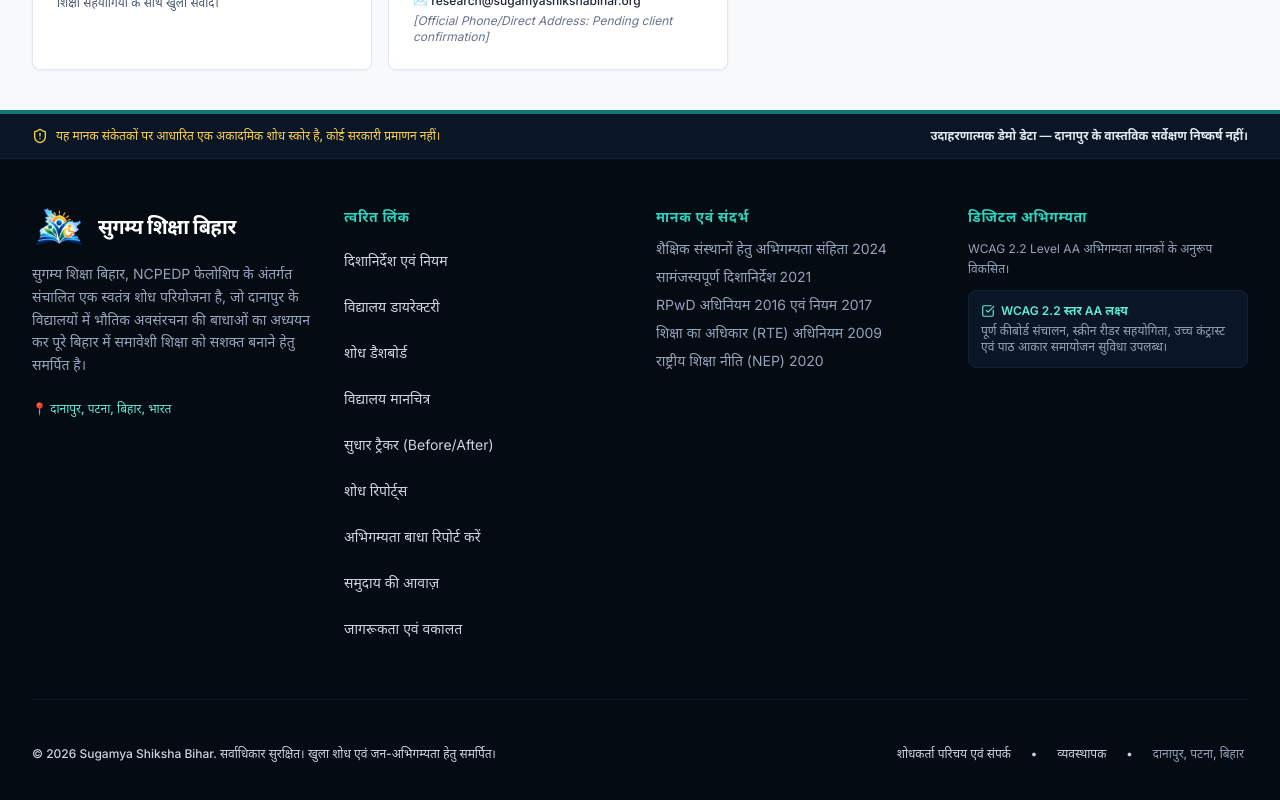
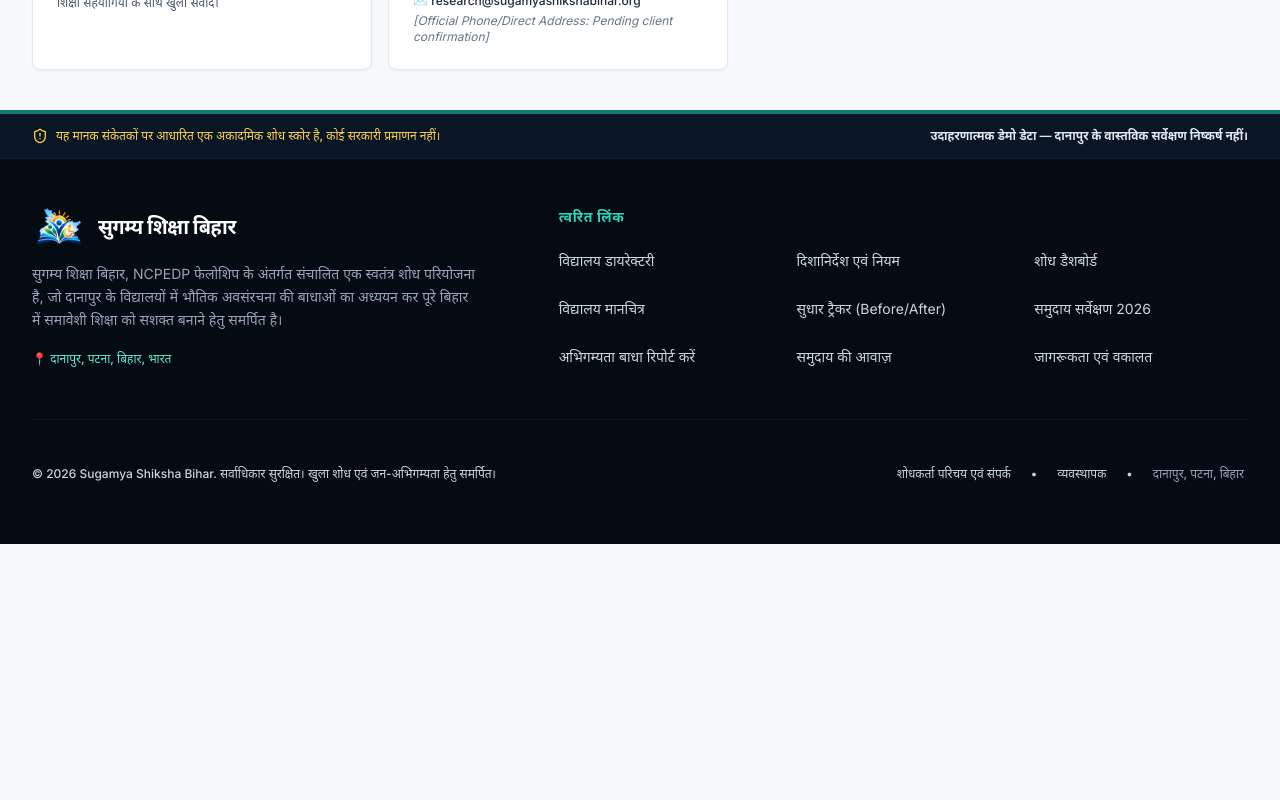
Before and after one commit to adityarajgupta154/-Sugamya-Shiksha-, a Next.js app: page /about in a window 1280 px wide. Shown: the part 1380-2180 px from the top of the page. After the commit the page ends 1924 px from the top, so only its background shows below. Built offline with nearby package versions, Linux system fonts and the light colour scheme; no server answers.

Commit message:
fix(footer): remove Standards & Framework and Digital Accessibility sections

```diff
--- a/src/components/layout/Footer.tsx
+++ b/src/components/layout/Footer.tsx
@@ -4,7 +4,7 @@ import React from "react";
 import Link from "next/link";
 import Image from "next/image";
 import { useLanguage } from "@/context/LanguageContext";
-import { ShieldAlert, BookOpen, Heart, Building, CheckSquare, Info } from "lucide-react";
+import { ShieldAlert } from "lucide-react";
 
 export function Footer() {
   const { locale, t } = useLanguage();
@@ -33,9 +33,9 @@ export function Footer() {
 
       {/* Main Footer Content */}
       <div className="max-w-7xl mx-auto px-4 sm:px-8 py-12">
-        <div className="grid grid-cols-1 md:grid-cols-2 lg:grid-cols-4 gap-8 mb-12">
+        <div className="grid grid-cols-1 md:grid-cols-12 gap-8 lg:gap-12 mb-10">
           {/* Col 1: Project Identity */}
-          <div className="space-y-4">
+          <div className="md:col-span-5 space-y-4">
             <div className="flex items-center gap-3">
               <div className="relative shrink-0 flex items-center justify-center">
                 <Image
@@ -51,34 +51,34 @@ export function Footer() {
                 {t("site.title", "Sugamya Shiksha Bihar")}
               </span>
             </div>
-            <p className="text-sm text-slate-400 leading-relaxed">
+            <p className="text-sm text-slate-400 leading-relaxed max-w-md">
               {t("footer.aboutProject")}
             </p>
-            <div className="pt-2 text-xs text-teal-300 font-medium">
+            <div className="pt-1 text-xs text-teal-300 font-medium">
               📍 {t("footer.location", "Danapur, Patna, Bihar, India")}
             </div>
           </div>
 
           {/* Col 2: Navigation */}
-          <div className="space-y-3">
+          <div className="md:col-span-7 space-y-3">
             <h3 className="text-sm font-bold uppercase tracking-wider text-teal-400">
               {t("footer.quickLinks", "Quick Links")}
             </h3>
-            <ul className="space-y-0.5 text-sm">
+            <ul className="grid grid-cols-1 sm:grid-cols-2 md:grid-cols-3 gap-x-6 gap-y-1 text-sm">
+              <li>
+                <Link
+                  href="/schools"
+                  className="hover:text-teal-300 transition-colors focus-visible:outline-none focus-visible:ring-1 focus-visible:ring-teal-400 rounded min-h-[44px] inline-flex items-center py-1.5"
+                >
+                  {t("nav.directory", "School Directory")}
+                </Link>
+              </li>
               <li>
                 <Link
                   href="/guidelines"
                   className="hover:text-teal-300 transition-colors focus-visible:outline-none focus-visible:ring-1 focus-visible:ring-teal-400 rounded min-h-[44px] inline-flex items-center py-1.5"
                 >
                   {t("nav.guidelines", "Guidelines Library")}
-                </Link>
-              </li>
-              <li>
-                <Link
-                  href="/schools"
-                  className="hover:text-teal-300 transition-colors focus-visible:outline-none focus-visible:ring-1 focus-visible:ring-teal-400 rounded min-h-[44px] inline-flex items-center py-1.5"
-                >
-                  {t("nav.directory", "School Directory")}
                 </Link>
               </li>
               <li>
@@ -107,10 +107,10 @@ export function Footer() {
               </li>
               <li>
                 <Link
-                  href="/reports"
+                  href="/survey"
                   className="hover:text-teal-300 transition-colors focus-visible:outline-none focus-visible:ring-1 focus-visible:ring-teal-400 rounded min-h-[44px] inline-flex items-center py-1.5"
                 >
-                  {t("nav.reports", "Research Reports")}
+                  {locale === "hi" ? "समुदाय सर्वेक्षण 2026" : "Community Survey 2026"}
                 </Link>
               </li>
               <li>
@@ -138,41 +138,6 @@ export function Footer() {
                 </Link>
               </li>
             </ul>
-          </div>
-
-          {/* Col 3: Research & Standards */}
-          <div className="space-y-3">
-            <h3 className="text-sm font-bold uppercase tracking-wider text-teal-400">
-              {locale === "hi" ? "मानक एवं संदर्भ" : "Standards & Framework"}
-            </h3>
-            <ul className="space-y-2 text-sm text-slate-400">
-              <li>{locale === "hi" ? "शैक्षिक संस्थानों हेतु अभिगम्यता संहिता 2024" : "Accessibility Code for Educational Institutions 2024"}</li>
-              <li>{locale === "hi" ? "सामंजस्यपूर्ण दिशानिर्देश 2021" : "Harmonised Guidelines 2021"}</li>
-              <li>{locale === "hi" ? "RPwD अधिनियम 2016 एवं नियम 2017" : "RPwD Act 2016 & Rules 2017"}</li>
-              <li>{locale === "hi" ? "शिक्षा का अधिकार (RTE) अधिनियम 2009" : "Right to Education (RTE) Act 2009"}</li>
-              <li>{locale === "hi" ? "राष्ट्रीय शिक्षा नीति (NEP) 2020" : "National Education Policy (NEP) 2020"}</li>
-            </ul>
-          </div>
-
-          {/* Col 4: Accessibility Commitment */}
-          <div className="space-y-3">
-            <h3 className="text-sm font-bold uppercase tracking-wider text-teal-400">
-              {locale === "hi" ? "डिजिटल अभिगम्यता" : "Digital Accessibility"}
-            </h3>
-            <p className="text-xs text-slate-400 leading-relaxed">
-              {t("footer.accessibilityCommitment")}
-            </p>
-            <div className="p-3 rounded-lg bg-navy-900 border border-navy-800 text-xs text-slate-300 space-y-1">
-              <div className="font-semibold text-teal-300 flex items-center gap-1.5">
-                <CheckSquare className="w-3.5 h-3.5" aria-hidden="true" />
-                <span>{locale === "hi" ? "WCAG 2.2 स्तर AA लक्ष्य" : "WCAG 2.2 Level AA Target"}</span>
-              </div>
-              <p className="text-slate-400">
-                {locale === "hi"
-                  ? "पूर्ण कीबोर्ड संचालन, स्क्रीन रीडर सहयोगिता, उच्च कंट्रास्ट एवं पाठ आकार समायोजन सुविधा उपलब्ध।"
-                  : "Full keyboard navigation, screen reader support, high contrast mode, and text resizing supported."}
-              </p>
-            </div>
           </div>
         </div>
 
```
